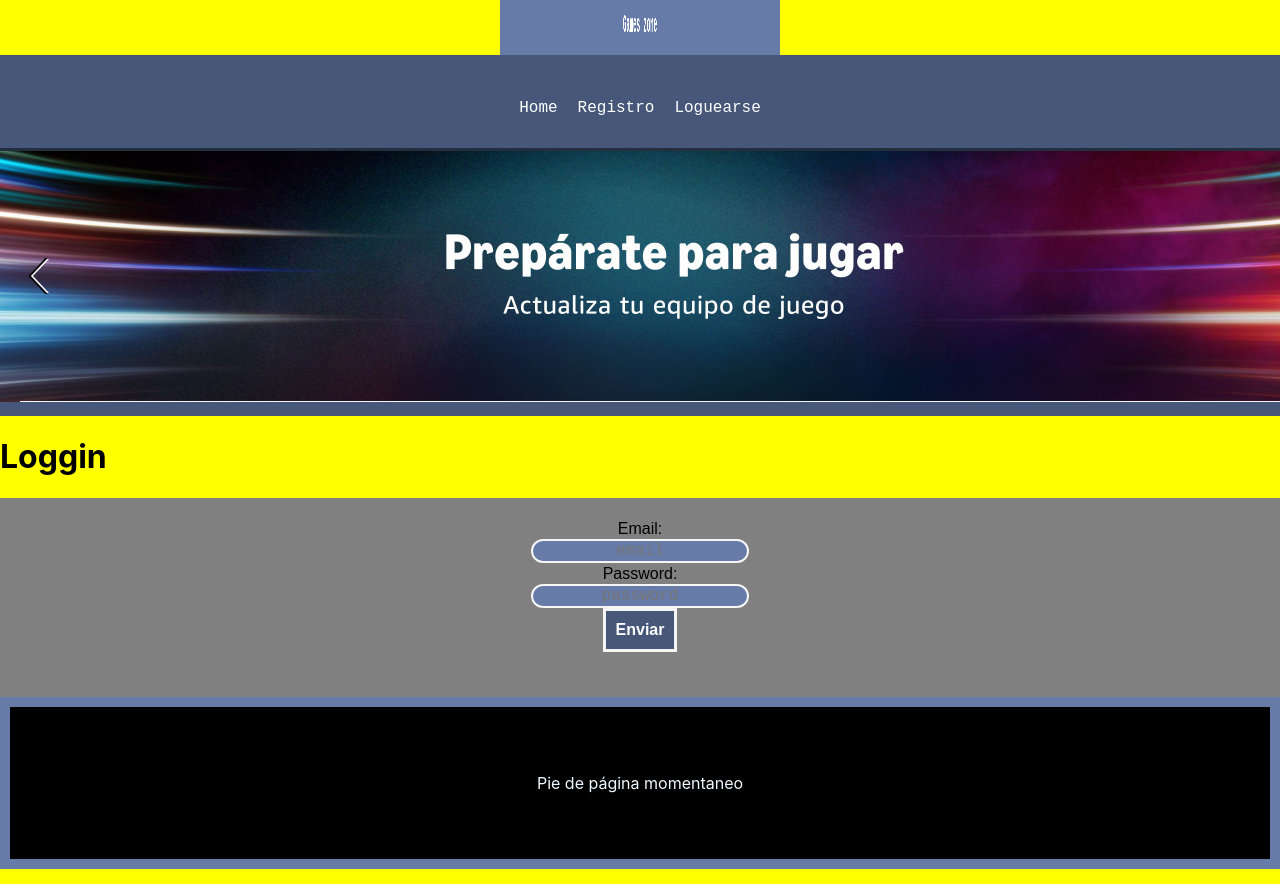
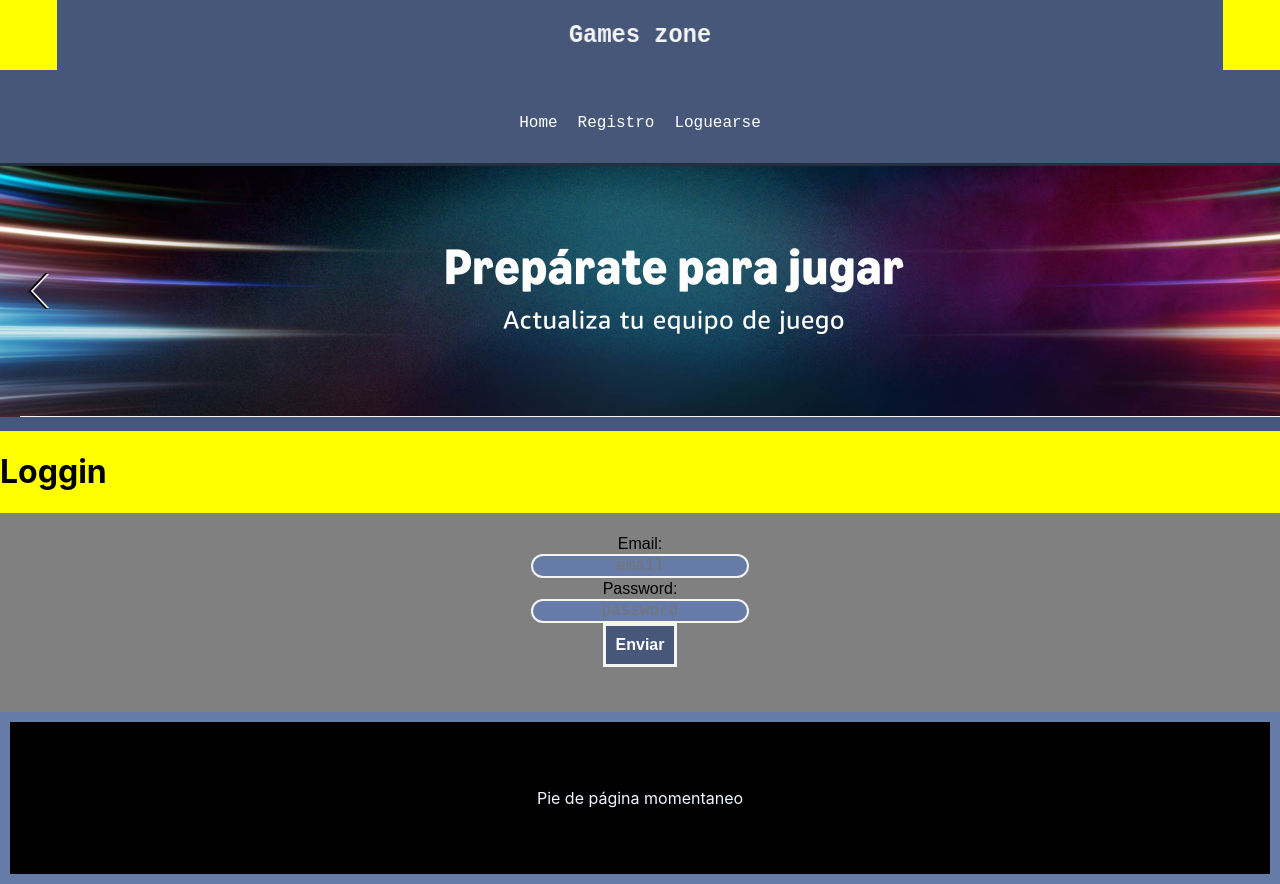
Before and after one commit to EzeMoreira/my-app, a React (Create React App) app: page /Loguearse in a window 1280 px wide. Shown: the top 884 px of the page. Built offline with nearby package versions, Linux system fonts and the light colour scheme.

Commit message:
.box modificado en css

```diff
--- a/src/App.css
+++ b/src/App.css
@@ -33,12 +33,13 @@ body{
 
 .box {
   text-align: center;
-  margin: 0%;
-  padding: 10px 15px 15px;
-  background-color: #667ba7;
-  color: white;
+  margin: 0;
+  padding-top: 20px;
+  padding-bottom: 20px;
+  background-color: #46577a;
+  color: whitesmoke;
   font-family: monospace;
-  animation: anim 2s infinite alternate ease-in-out
+  animation: anim 3s infinite alternate ease-out;
 }
 
 a{
```
